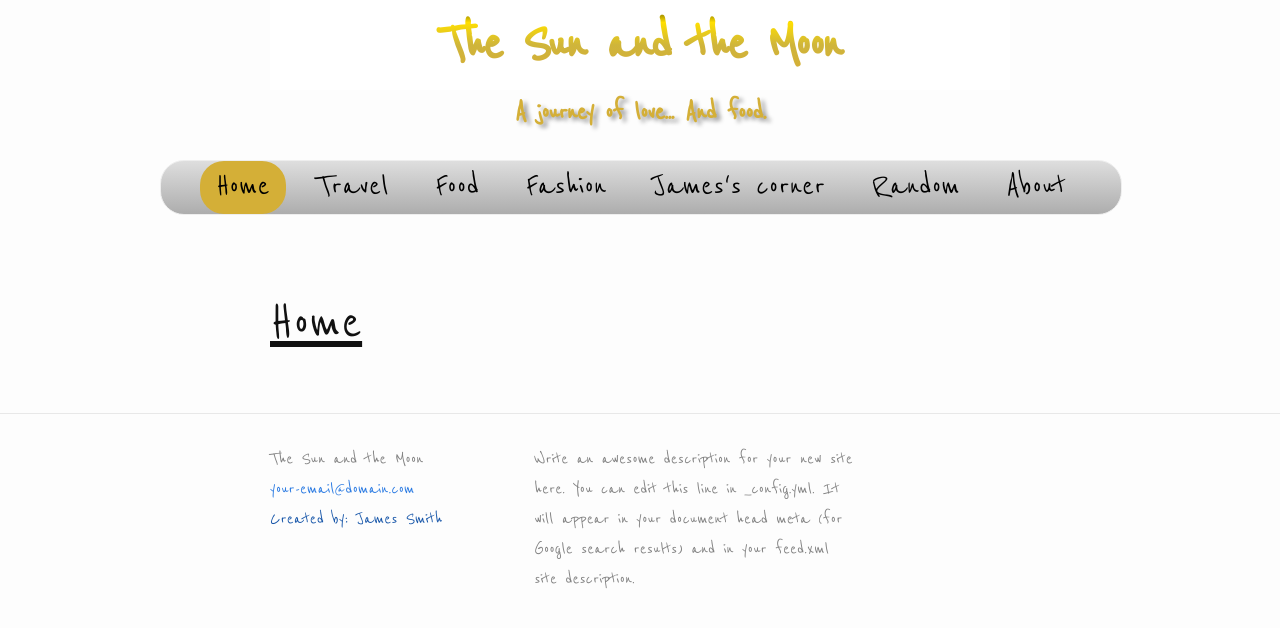
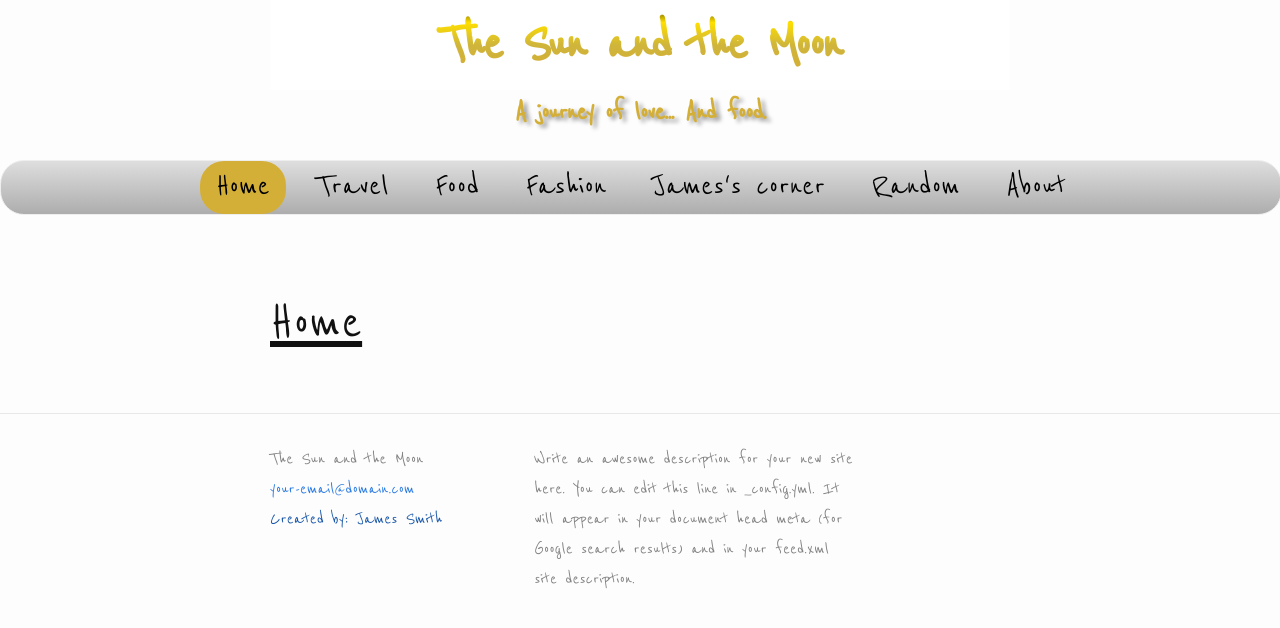
Before and after one commit to james-karen/james-karen.github.io, a Jekyll site: the page built from index.html, in a window 1280 px wide. Shown: the top 628 px of the page. Built offline with Jekyll 4.4.1, drawn with Linux system fonts in a browser that asks for light colours.

Commit message:
Updated layout + added pages with catagories

```diff
--- a/_sass/_layout.scss
+++ b/_sass/_layout.scss
@@ -99,8 +99,8 @@
     ul {
         display: inline-block;
         list-style-type: none;
-        width: 75%;
-        margin-left: 160px;
+        width: 100%;
+        margin-left: auto;
 
         overflow: hidden;
         text-align: center;
```
